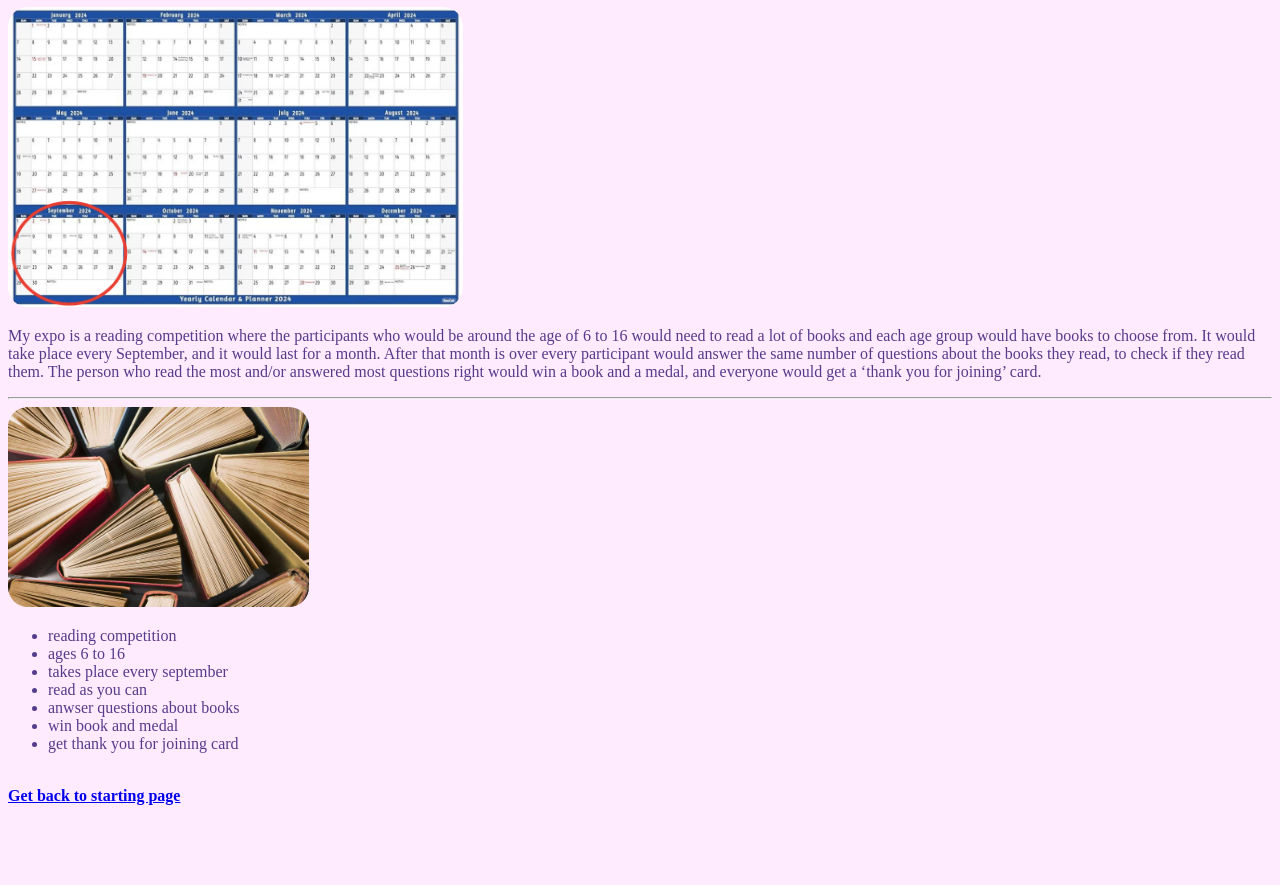
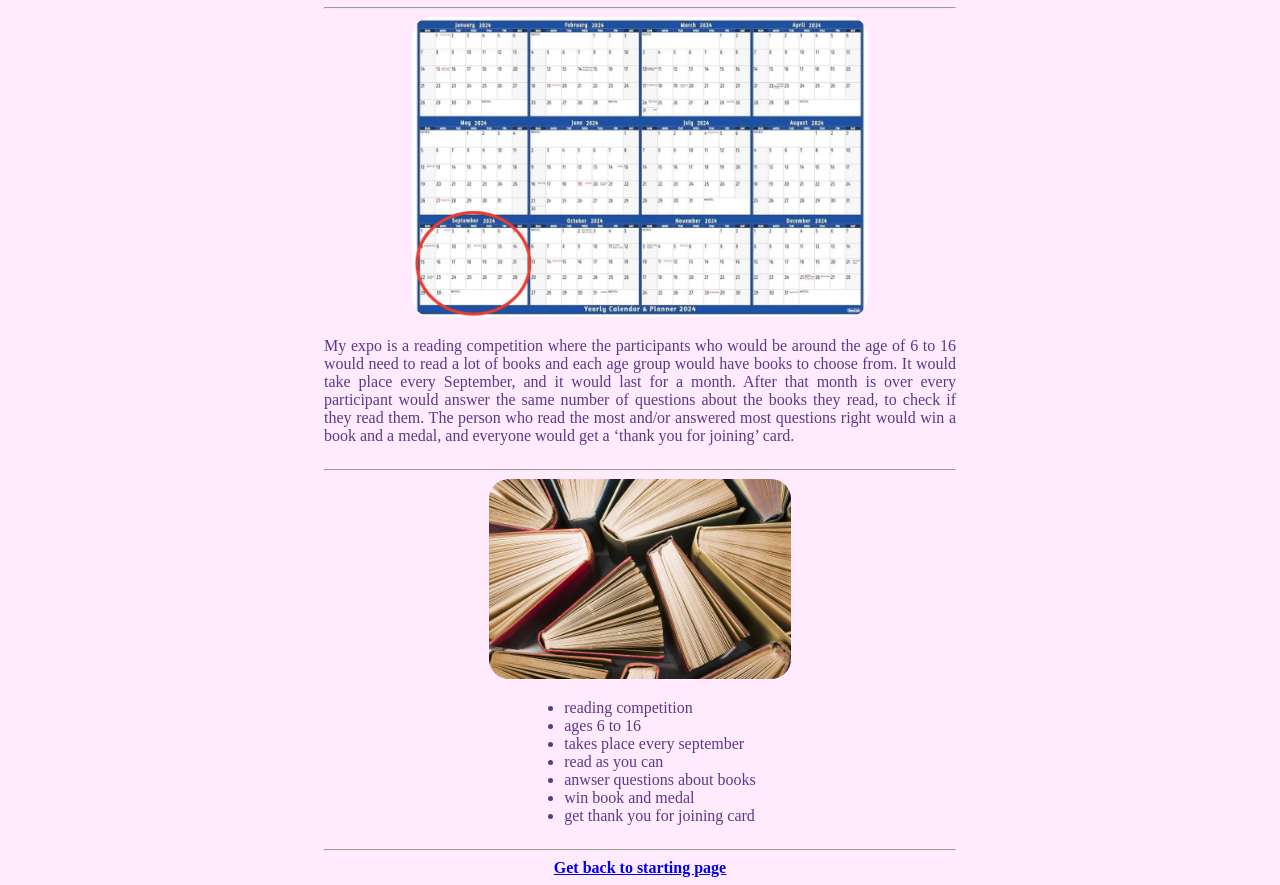
Before and after one commit to Gem2code/MyExpo, a plain HTML site: page public/how-it-works.html in a window 1280 px wide. Shown: the part 73-958 px from the top of the page. Before the commit the page ends 886 px from the top, so only its background shows below. Drawn offline with Linux system fonts and the light colour scheme.

Commit message:
Add files via upload

```diff
--- a/public/how-it-works.html
+++ b/public/how-it-works.html
@@ -10,7 +10,9 @@
     <title>Document</title>
 </head>
 <body>
+    <div>
     <h1>How it works</h1>
+    <hr />
 
     <!-- Example image URL -->
     <img src="../assets/images/calendar.png" height="300" />
@@ -25,6 +27,7 @@
     <hr />
     <img src="../assets/images/book_photo_1.jpeg" height="200" />
 
+    <br>
     <ul>
         <li>reading competition</li>
         <li> ages 6 to 16</li>
@@ -38,6 +41,8 @@
 
     <!-- Example Google Maps Link -->
     <br />
+    <hr />
     <a href="../index.html"><b>Get back to starting page</b></a>
+    </div>
 </body>
 </html>
--- a/style.css
+++ b/style.css
@@ -1,7 +1,23 @@
 body{
     background-color: #FFEAFE;
     color: #553C8B;
+    text-align: center;
 }
 img{
     border-radius: 20px ;
 }
+
+div{
+    width: 50%;
+    margin: auto;
+}
+
+ul{
+    display: inline-block;
+    text-align: left;
+}
+
+p{
+    display: inline-block;
+    text-align: justify;
+}
```
Also changed, not shown: index.html (+4 -1 lines), public/green.html (+4 -2 lines), public/logos.html (+4 -2 lines), public/related.html (+3 -2 lines).
